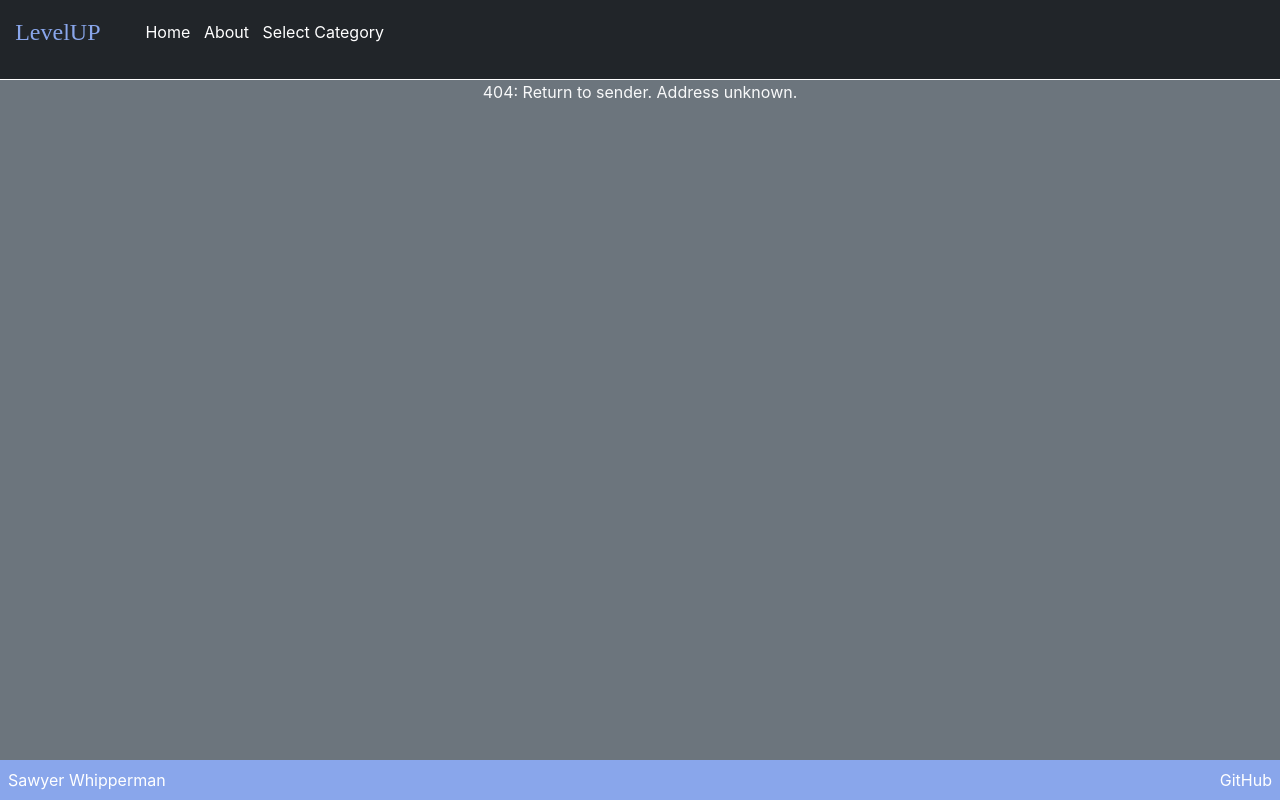
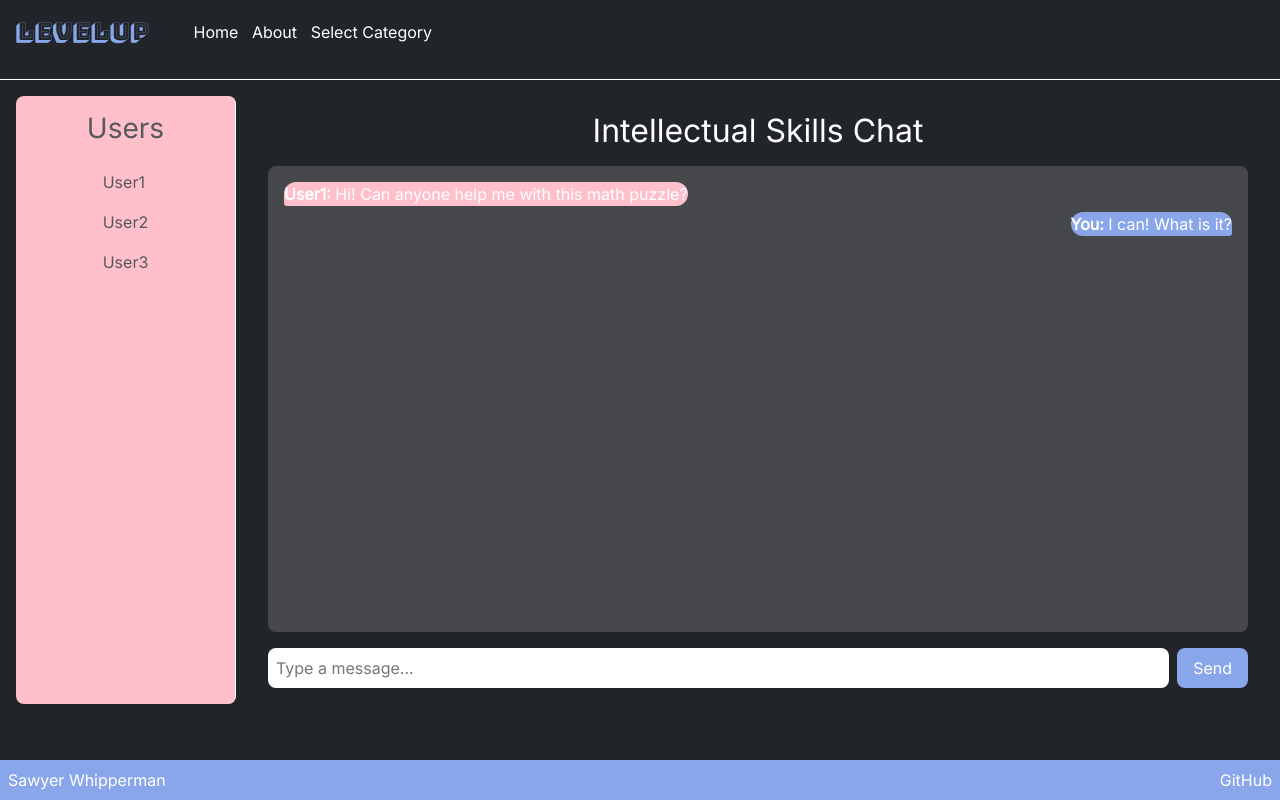
Before and after one commit to sawyer-57/Startup, a React (Vite) app: page /select/intellectual in a window 1280 px wide. Before the commit this address had no page. Built offline with nearby package versions, Linux system fonts and the light colour scheme.

Commit message:
convert html to react components and fix css

```diff
--- a/index.html
+++ b/index.html
@@ -1,12 +1,18 @@
 <!DOCTYPE html>
 <html lang="en">
   <head>
-    <meta charset="utf-8" />
-    <link rel="icon" href="/favicon.ico" />
-    <meta name="viewport" content="width=device-width, initial-scale=1" />
-    <meta name="theme-color" content="#000000" />
+    <meta charset="UTF-8" />
+    <title>LevelUp React</title>
+    <meta name="viewport" content="width=device-width, initial-scale=1.0" />
+    <!--bootstrap CSS -->
+    <link href="https://cdn.jsdelivr.net/npm/bootstrap@5.3.3/dist/css/bootstrap.min.css" rel="stylesheet" />
+    <!--icon for web app -->
+    <link rel="icon" href="favicon.ico" />
+    <!--google fonts (3 lines of code)-->
+    <link rel="preconnect" href="https://fonts.googleapis.com">
+    <link rel="preconnect" href="https://fonts.gstatic.com" crossorigin>
+    <link href="https://fonts.googleapis.com/css2?family=Bungee+Shade&family=Dancing+Script:wght@600&family=Inter:opsz@14..32&display=swap" rel="stylesheet">
 
-    <title>LevelUp React</title>
   </head>
   <body>
     <noscript>You need to enable JavaScript to run this app.</noscript>
--- a/src/about/about.css
+++ b/src/about/about.css
@@ -5,7 +5,7 @@ p {
     margin-bottom: 1.5rem;
 }
 
-main {
+.page-content {
     display: flex;
     flex-direction: column;
     align-items: center;
--- a/src/about/about.jsx
+++ b/src/about/about.jsx
@@ -1,9 +1,31 @@
 import React from 'react';
+import './about.css';
 
 export function About() {
   return (
-    <main className="container-fluid bg-secondary text-center">
-      <div>About displayed here</div>
-    </main>
+    <div className='page-content'>
+            <div id="picture" className="picture-box"><img src="https://images.unsplash.com/photo-1619526932016-bc0eac4f0cbe?q=80&w=387&auto=format&fit=crop&ixlib=rb-4.1.0&ixid=M3wxMjA3fDB8MHxwaG90by1wYWdlfHx8fGVufDB8fHx8fA%3D%3D"  alt="random" /> </div>
+
+            <p>
+            Have you ever wanted to learn a new skill but just didn't know where to start? Have you ever worked so hard
+            to learn something but just kept getting it wrong? Level up is the app for you! Level up allows you to chat
+            with other users, share video links, ask for help, and offer suggestions to improve your skill set in a
+            variety of categories!
+            </p>
+
+            <p>
+            Whether you want to improve your physical skills like sports and dance or your intellectual skills like
+            math and puzzles, Level up has a community of users ready to help you level up your abilities!
+            </p>
+
+            <p>
+            Select a category from the "Select Category" tab to get started!
+            </p>
+
+            <div id="quote">
+                <div>"The expert in anything was once a beginner."</div>
+                <div>- Helen Hayes </div>
+            </div>
+        </div>
   );
 }
--- a/src/app.css
+++ b/src/app.css
@@ -106,6 +106,13 @@ menu .nav-item {
   border-color: #6f8fdc;
 }
 
+.page-content {
+    padding: 2rem;
+    flex: 1;
+    display: flex;
+    flex-direction: column;
+}
+
 footer {
     display: flex;
     justify-content: space-between;
--- a/src/app.jsx
+++ b/src/app.jsx
@@ -23,19 +23,19 @@ export default function App() {
         </menu>
       </nav>
     </header>
-
+    <main>
       <Routes>
         <Route path="/" element={<Login />} exact />
-        <Route path="/physical" element={<Physical />} />
+        <Route path="/select/physical" element={<Physical />} />
         <Route path="/select" element={<Select />} />
         <Route path="/about" element={<About />} />
-        <Route path="/intellectual" element={<Intellectual />} />
+        <Route path="/select/intellectual" element={<Intellectual />} />
         <Route path="*" element={<NotFound />} />
       </Routes>
-
+    </main>
     <footer>
       <span className="author-name">Sawyer Whipperman</span>
-      <a className="repo-link"to="https://github.com/sawyer-57/Startup.git">GitHub</a>
+      <a className="repo-link"href="https://github.com/sawyer-57/Startup.git">GitHub</a>
     </footer>
 </div>
 </BrowserRouter>
--- a/src/intellectual/intellectual.css
+++ b/src/intellectual/intellectual.css
@@ -1,41 +1,49 @@
-main {
+.chat-page {
     display: flex;
+    gap: 1rem;
+    padding: 1rem;
     height: calc(100vh - 160px);
 }
 
-aside {
+.users-sidebar {
     width: 220px;
     background-color: pink;
     color: #57595e;
     padding: 1rem;
+    border-radius: 8px;
+    display: flex;
+    flex-direction: column;
+    align-items: center;
     border-right: 1px solid white;
 }
 
-aside h3 {
+.users-sidebar h3 {
     text-align: center;
     margin-bottom: 1rem;
 }
 
-aside ul {
+.users-sidebar ul {
     list-style: none;
     padding: 0;
 }
 
-aside li {
+.users-sidebar li {
     padding: 0.5rem;
     cursor: pointer;
     border-radius: 5px;
 }
 
-section {
+.chat-section {
     flex: 1;
     display: flex;
     flex-direction: column;
+    height:100%;
+    min-width: 0;
     color: white;
     padding: 1rem;
 }
 
-section h2 {
+.chat-section h2 {
     text-align: center;
     margin-bottom: 1rem;
 }
@@ -77,6 +85,7 @@ section h2 {
     overflow-y: auto;
     background-color: #46474b;
     padding: 1rem;
+    gap:6px;
     border-radius: 8px;
     margin-bottom: 1rem;
 }
@@ -97,19 +106,19 @@ section h2 {
 }
 
 
-section form {
+form {
     display: flex;
     gap: 0.5rem;
 }
 
-section input {
+form input {
     flex: 1;
     padding: 0.5rem;
     border-radius: 8px;
     border: none;
 }
 
-section button {
+form button {
     padding: 0.5rem 1rem;
     background-color: #89a6eb;
     border: none;
@@ -117,16 +126,17 @@ section button {
     color: white;
 }
 
-section button:hover {
+form button:hover {
     background-color: #6f8fdc;
 }
 
 @media (max-width: 700px) {
-    aside {
+    .users-sidebar {
         display: none;
     }
 
-    main {
+    .chat-page {
+        flex-direction: column;
         height: calc(100vh - 120px);
     }
 }
--- a/src/intellectual/intellectual.jsx
+++ b/src/intellectual/intellectual.jsx
@@ -1,9 +1,30 @@
 import React from 'react';
+import './intellectual.css';
 
 export function Intellectual() {
   return (
-    <main className="container-fluid bg-secondary text-center">
-      <div>Intellectual displayed here</div>
-    </main>
+    <div className='chat-page'>
+        <aside className='users-sidebar'>
+            <h3>Users</h3>
+            <ul>
+                <li>User1</li>
+                <li>User2</li>
+                <li>User3</li>
+            </ul>
+        </aside>
+        <section className='chat-section'>
+            <h2> Intellectual Skills Chat</h2>
+            <div id="messages">
+                <div className="message-other"><strong>User1:</strong> Hi! Can anyone help me with this math puzzle? </div>
+                <div className="message-you"><strong>You:</strong> I can! What is it? </div>
+            </div>
+            <form>
+                <input type="text" placeholder="Type a message..." />
+                <button type="submit">Send</button>
+            </form>
+
+        </section>
+
+    </div>
   );
 }
--- a/src/login/login.jsx
+++ b/src/login/login.jsx
@@ -2,8 +2,22 @@ import React from 'react';
 
 export function Login() {
   return (
-    <main className="container-fluid bg-secondary text-center">
-      <div>login displayed here</div>
-    </main>
+    <div className='page-content'>
+        <h1 id="welcome-header">Welcome to</h1>
+        <h1 id="levelup-header">LevelUP</h1>
+      <h1 id="login-header">Login or sign up to get started!</h1>
+      <form method="get" action="select">
+        <div className="login-input">
+          <input type="text" placeholder="your@email.com" />
+        </div>
+        <div className="login-input">
+          <input type="password" placeholder="password" />
+        </div>
+        <div className="d-flex justify-content-center gap-2">
+            <button className="btn btn-primary btn-sm">Login</button>
+            <button className="btn btn-outline-light btn-sm">Sign Up</button>
+        </div>
+      </form>
+    </div>
   );
 }
--- a/src/physical/physical.css
+++ b/src/physical/physical.css
@@ -1,41 +1,49 @@
-main {
+.chat-page {
     display: flex;
+    gap: 1rem;
+    padding:1rem;
     height: calc(100vh - 160px);
 }
 
-aside {
+.users-sidebar {
     width: 220px;
     background-color: #7d98d6;
     color: #57595e;
     padding: 1rem;
+    border-radius: 8px;
+    display:flex;
+    flex-direction: column;
+    align-items: center;
     border-right: 1px solid white;
 }
 
-aside h3 {
+.users-sidebar h3 {
     text-align: center;
     margin-bottom: 1rem;
 }
 
-aside ul {
+.users-sidebar ul {
     list-style: none;
     padding: 0;
 }
 
-aside li {
+.users-sidebar li {
     padding: 0.5rem;
     cursor: pointer;
     border-radius: 5px;
 }
 
-section {
+.chat-section {
     flex: 1;
     display: flex;
     flex-direction: column;
+    height:100%;
+    min-width: 0;
     color: white;
     padding: 1rem;
 }
 
-section h2 {
+.chat-section h2 {
     text-align: center;
     margin-bottom: 1rem;
 }
@@ -77,6 +85,7 @@ section h2 {
     overflow-y: auto;
     background-color: #46474b;
     padding: 1rem;
+    gap:6px;
     border-radius: 8px;
     margin-bottom: 1rem;
 }
@@ -97,19 +106,19 @@ section h2 {
 }
 
 
-section form {
+form {
     display: flex;
     gap: 0.5rem;
 }
 
-section input {
+form input {
     flex: 1;
     padding: 0.5rem;
     border-radius: 8px;
     border: none;
 }
 
-section button {
+form button {
     padding: 0.5rem 1rem;
     background-color: #89a6eb;
     border: none;
@@ -117,16 +126,17 @@ section button {
     color: white;
 }
 
-section button:hover {
+form button:hover {
     background-color: #6f8fdc;
 }
 
 @media (max-width: 700px) {
-    aside {
+    .users-sidebar {
         display: none;
     }
 
-    main {
+    .chat-page {
+        flex-direction: column;
         height: calc(100vh - 120px);
     }
 }
--- a/src/physical/physical.jsx
+++ b/src/physical/physical.jsx
@@ -1,9 +1,30 @@
 import React from 'react';
+import './physical.css';
 
 export function Physical() {
   return (
-    <main className="container-fluid bg-secondary text-center">
-      <div>Physical displayed here</div>
-    </main>
+    <div className='chat-page'>
+        <aside className='users-sidebar'>
+            <h3>Users</h3>
+            <ul>
+                <li>User1</li>
+                <li>User2</li>
+                <li>User3</li>
+            </ul>
+        </aside>
+        <section className='chat-section'>
+            <h2> Physical Skills Chat</h2>
+            <div id="messages">
+                <div className="message-other"><strong>User1:</strong> Hi! Can anyone help me with this cheer skill? </div>
+                <div className="message-you"><strong>You:</strong> I can! What is it? </div>
+            </div>
+            <form>
+                <input type="text" placeholder="Type a message..." />
+                <button type="submit">Send</button>
+            </form>
+
+        </section>
+
+    </div>
   );
 }
--- a/src/select/select.html
+++ b/src/select/select.html
@@ -14,8 +14,8 @@
     <link href="https://fonts.googleapis.com/css2?family=Bungee+Shade&family=Dancing+Script:wght@600&family=Inter:opsz@14..32&display=swap" rel="stylesheet">
     <!--link to main css-->
     <link rel="stylesheet" href="main.css">
-    <link rel="stylesheet" href="select.css"
-  </head>
+    <link rel="stylesheet" href="select.css" />
+</head>
   <body>
     <header>
       <nav>
--- a/src/select/select.jsx
+++ b/src/select/select.jsx
@@ -1,9 +1,18 @@
 import React from 'react';
+import "./select.css";
+import { NavLink } from 'react-router-dom';
 
 export function Select() {
   return (
-    <main className="container-fluid bg-secondary text-center">
-      <div>Select displayed here</div>
-    </main>
+    <div className='page-content'>
+        <p id="select-header"> Select a category to begin leveling up your skills! </p>
+        <div>
+            <NavLink id="physical-link" to = "/select/physical" > Physical Skills </NavLink>
+        </div>
+        <div>
+            <NavLink id="intellectual-link" to = "/select/intellectual" > Intellectual Skills </NavLink>
+        </div>
+    </div>
+
   );
 }
```
